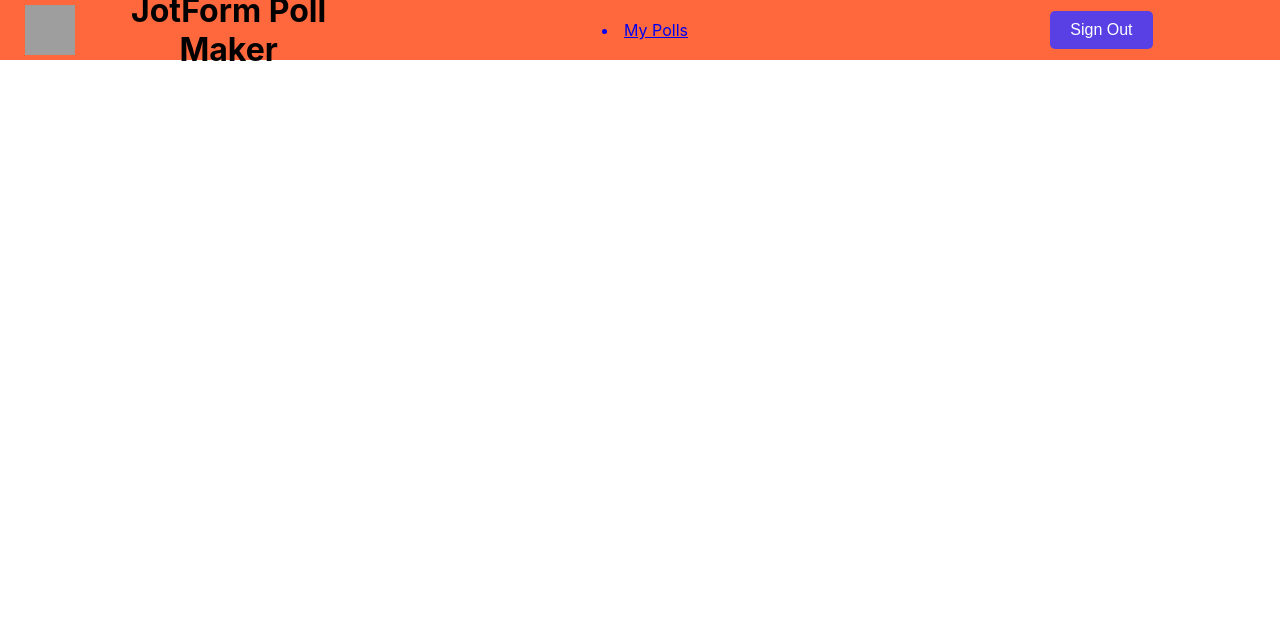
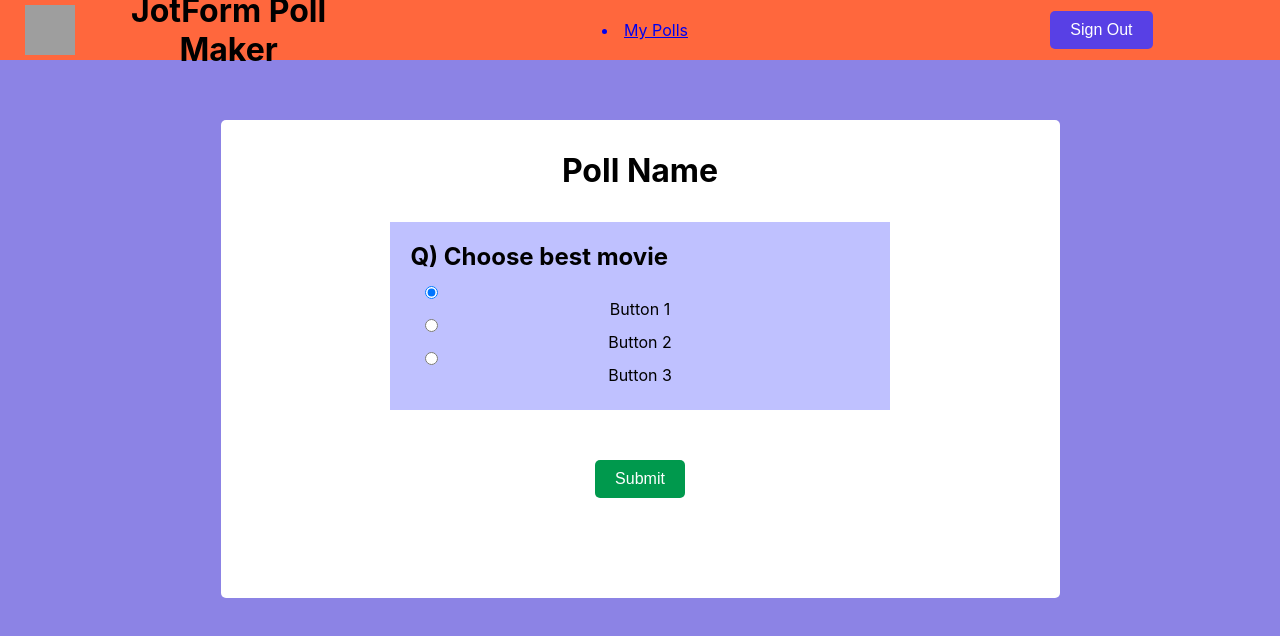
Before and after one commit to kursadguzelkaya/JotForm-Poll-Creator, a React (Create React App) app: page /poll in a window 1280 px wide. Shown: the top 636 px of the page. Built offline with nearby package versions, Linux system fonts and the light colour scheme; grey boxes are pictures that could not be loaded.

Commit message:
feat(Poll): initial Poll
-start to create poll component
- not complete

```diff
--- a/src/components/App.js
+++ b/src/components/App.js
@@ -7,6 +7,7 @@
 import HeaderContainer from '../containers/HeaderContainer';
 import PollCreateContainer from '../containers/PollCreateContainer';
 import MyPollsContainer from '../containers/MyPollsContainer';
+import Poll from './Poll';
 
 const App = ({ initApp }) => {
   useEffect(() => {
@@ -21,6 +22,7 @@
           <Route path="/myPolls" component={MyPollsContainer} />
           <Route path="/createPoll" component={PollCreateContainer} />
           <Route path="/" exact component={LoginContainer} />
+          <Route path="/poll" component={Poll} />
         </Switch>
       </div>
     </Router>
--- /dev/null
+++ b/src/components/Poll.js
@@ -0,0 +1,42 @@
+/* eslint-disable jsx-a11y/label-has-associated-control */
+import React from 'react';
+// import { func, object } from 'prop-types';
+
+import '../styles/Poll.css';
+
+const Poll = () => {
+  console.log('Poll');
+  return (
+    <div className="poll-comp">
+      <div className="poll">
+        <h1>Poll Name</h1>
+        <div className="poll-questions">
+          <div className="question">
+            <h2>Q) Choose best movie</h2>
+            <div className="radio-buttons-wrapper">
+              <input type="radio" className="radio-button" name="radioButtonTest" value="1" id="button1" checked />
+              <label htmlFor="button1">Button 1</label>
+              <input type="radio" className="radio-button" name="radioButtonTest" value="2" id="button2" />
+              <label htmlFor="button2">Button 2</label>
+              <input type="radio" className="radio-button" name="radioButtonTest" value="3" id="button3" />
+              <label htmlFor="button3">Button 3</label>
+            </div>
+          </div>
+        </div>
+        <button id="submit" className="btn" type="button" onClick={() => console.log('Submit')}>Submit</button>
+      </div>
+    </div>
+  );
+};
+
+// Poll.propTypes = {
+//   addNewPoll: func.isRequired,
+//   // eslint-disable-next-line react/forbid-prop-types
+//   polls: object,
+// };
+
+// Poll.defaultProps = {
+//   polls: [],
+// };
+
+export default Poll;
--- /dev/null
+++ b/src/styles/Poll.css
@@ -0,0 +1,33 @@
+.poll-comp {
+  background-color: #8c83e5;
+  padding: 10px;
+  height: 869px;
+}
+
+.poll-comp .question {
+  padding: 10px;
+}
+
+.poll-comp .question h2 {
+  text-align: left;
+  margin: 10px;
+}
+
+.poll-comp .question .radio-buttons-wrapper {
+  margin: 15px 25px;
+}
+
+.poll-comp .question .radio-buttons-wrapper input {
+  text-align: left;
+  align-content: flex-start;
+  margin: 0px;
+}
+
+
+.poll-comp .question .radio-buttons-wrapper label {
+  text-align: left;
+  align-content: flex-start;
+  justify-content: flex-start;
+  left: 5px;
+  margin: 0px;
+}
```
